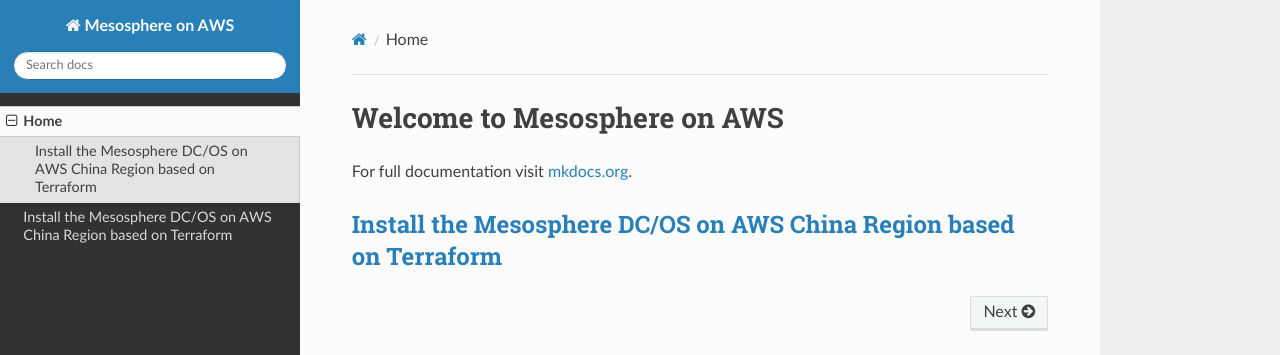
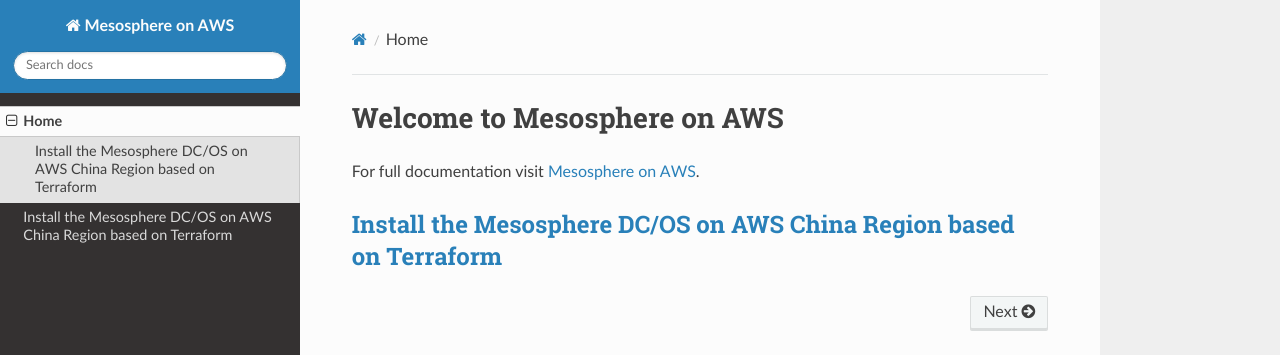
Before and after one commit to liangruibupt/mesosphere, an MkDocs documentation site: the page built from docs/index.md, in a window 1280 px wide. Shown: the top 355 px of the page. Built offline with MkDocs 1.6.1, drawn with Linux system fonts in a browser that asks for light colours; nearby versions of some CDN libraries.

Commit message:
update the url

```diff
--- a/docs/index.md
+++ b/docs/index.md
@@ -1,5 +1,5 @@
 # Welcome to Mesosphere on AWS
 
-For full documentation visit [mkdocs.org](https://mkdocs.org).
+For full documentation visit [Mesosphere on AWS](https://liangruibupt.github.io/mesosphere/).
 
 ## [Install the Mesosphere DC/OS on AWS China Region based on Terraform](Install the Mesosphere on AWS China Region.md)
```
Also changed, not shown: docs/Install the Mesosphere on AWS China Region.md (+1 -1 lines).
